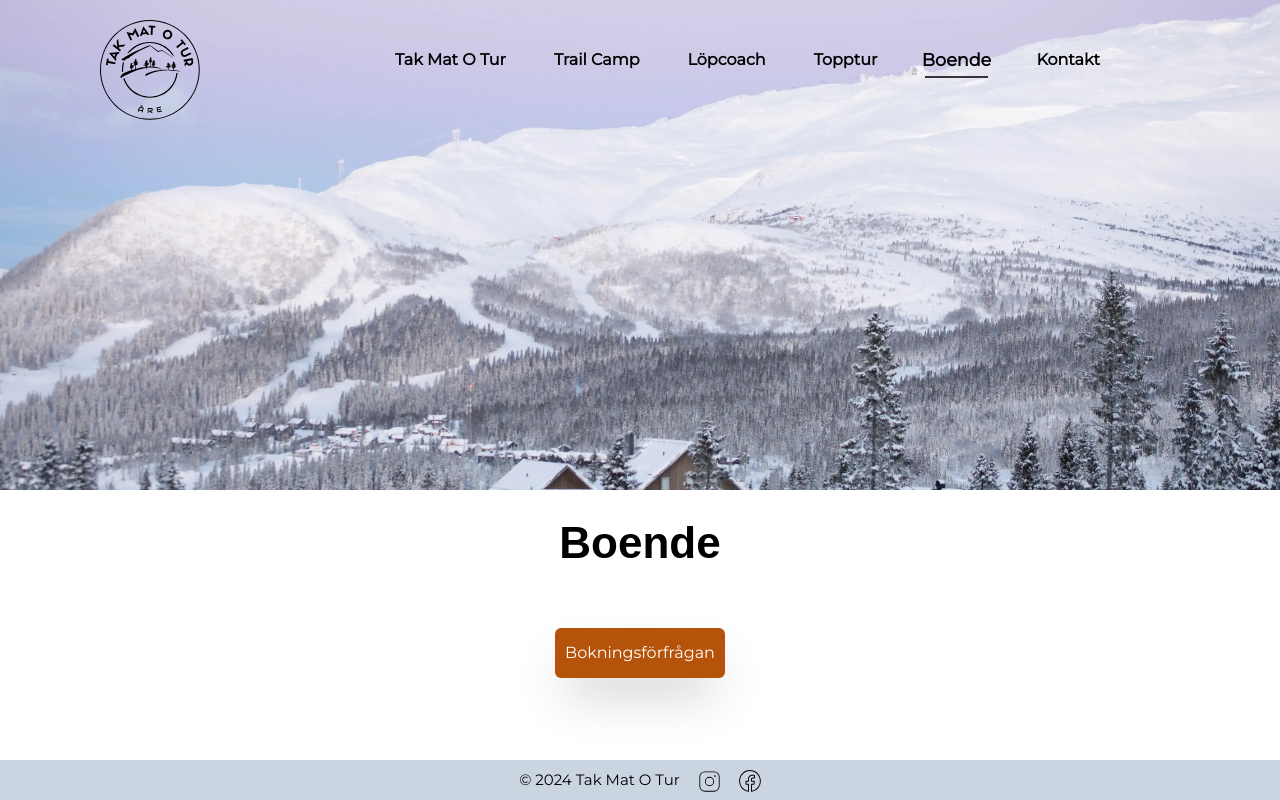
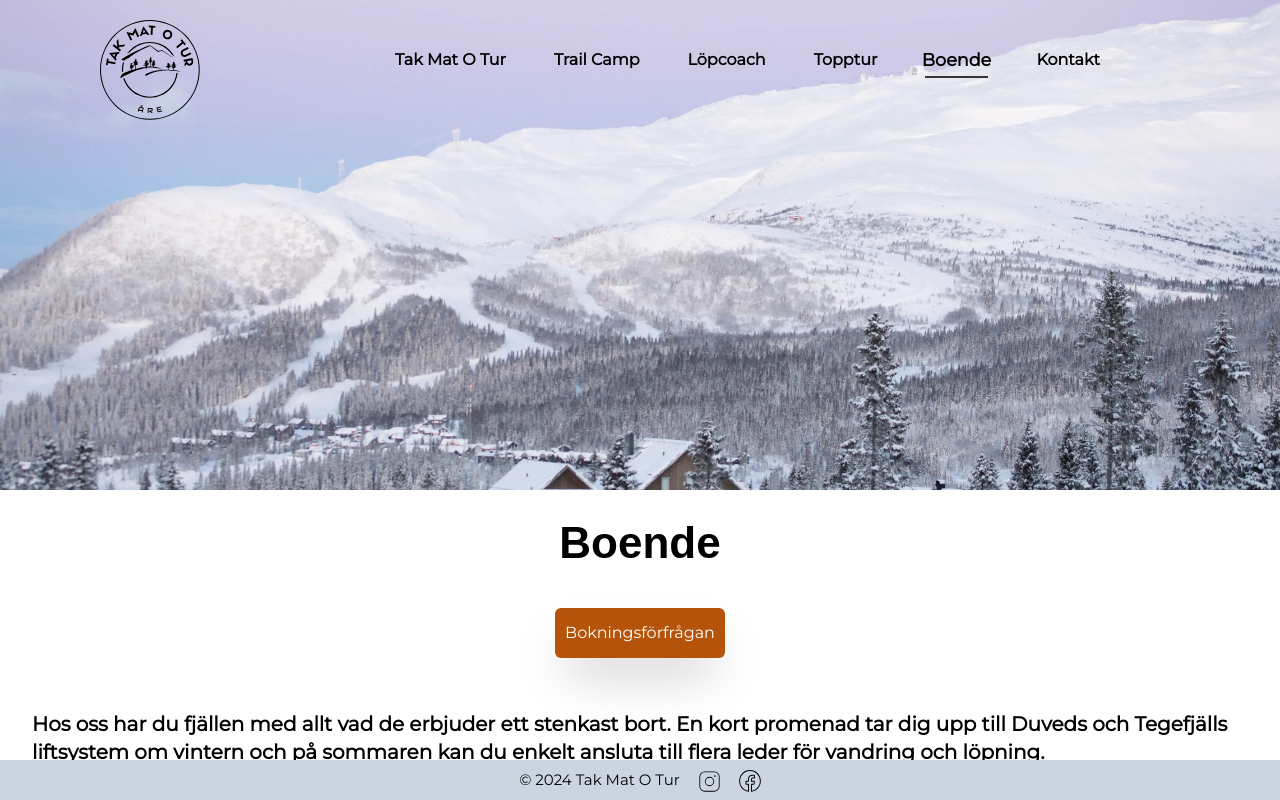
Before and after one commit to BoMar-Dev/takmatotur, a React (Vite) app in the folder client/: page /boende in a window 1280 px wide. Shown: the top 800 px of the page. Built offline with nearby package versions, Linux system fonts and the light colour scheme; a web font is replaced by a local one; what tailwindcss-animated would draw is missing.

Commit message:
adjusting the accomodation layot

```diff
--- a/client/src/pages/Accommodation.jsx
+++ b/client/src/pages/Accommodation.jsx
@@ -49,11 +49,11 @@ const Accommodation = () => {
           loading="lazy"
         ></div>
 
-        <header className="flex justify-center mb-6">
-          <h1 className="font-bold text-center mb-5">Boende</h1>
+        <header className="flex justify-center ">
+          <h1 className="font-bold text-center ">Boende</h1>
         </header>
 
-        <div className="text-center flex justify-center w-full mt-8 mb-20">
+        <div className="text-center flex justify-center w-full mt-8 mb-10">
           <button
             onClick={openForm}
             className="custom-button bg-amber-700 text-white"
```
